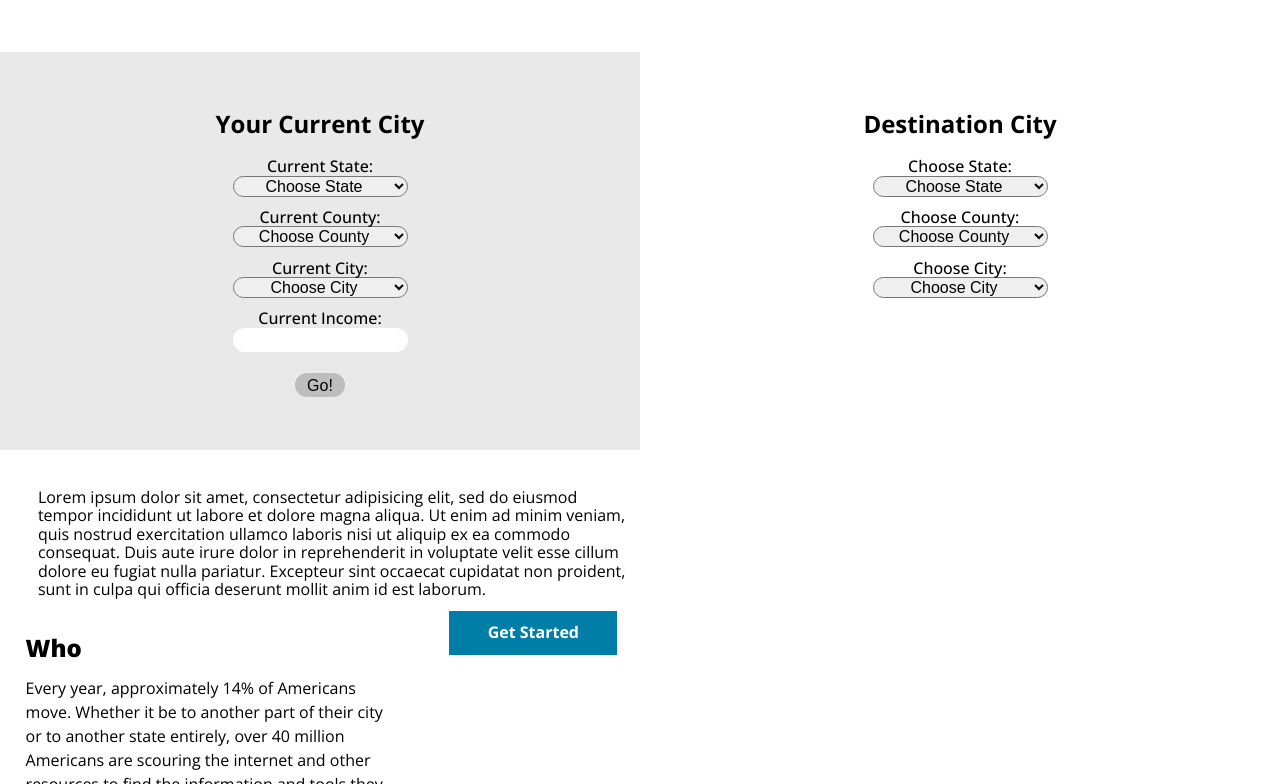
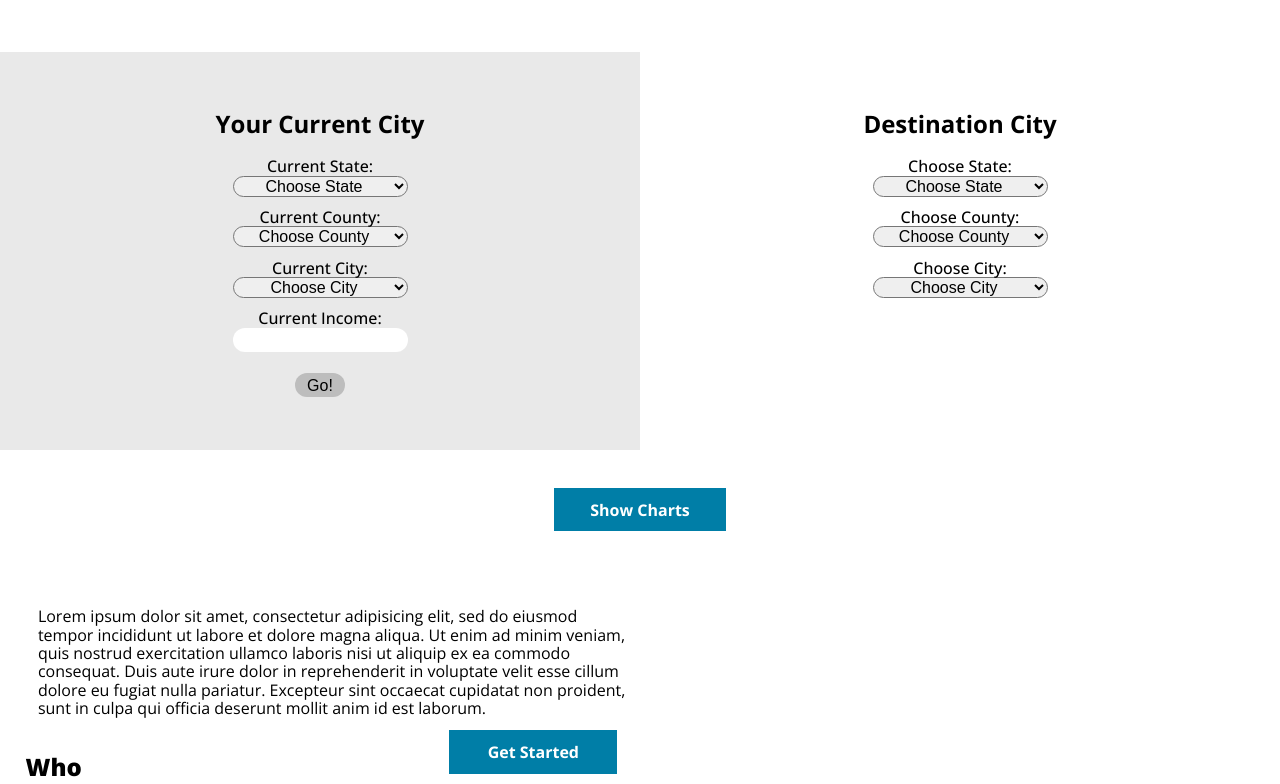
Before and after one commit to MugsyCarter/Transplantr, a website: page index.html in a window 1280 px wide. Both pictures are taken after a click on the button "Go!". Shown: the part 1097-1881 px from the top of the page. Drawn offline with nearby package versions, Linux system fonts and the light colour scheme.

Commit message:
show charts button added

```diff
--- a/index.html
+++ b/index.html
@@ -98,6 +98,7 @@
           </div>
         </div>
         <div id="data-page" class="tab-content">
+          <div class="datacontainer">
           <div id="current-side">
             <h2>Your Current City</h2>
             <form id="#current-city-input">
@@ -250,7 +251,12 @@
             <div id="destination-mortgage-data"></div>
             <div id="destination-rental-data"></div>
           </div>
-
+        </div>
+        <div class="showChartContainer">
+        <form action="city-comparison">
+          <input type="submit" class="get-started-btn" id="chart-submit" value="Show Charts" />
+        </form>
+        </div>
         </div>
 
 
--- a/scripts/models/city.js
+++ b/scripts/models/city.js
@@ -66,6 +66,7 @@
       }
     } // income called here so it waits for the input to load
     dataController.incomeReveal(Census.currentIncome);
+    $('.showChartContainer').css('display', 'block');
   });
 
 /****************** DESTINATION CITY INFORMATION ******************/
--- a/styles/modules.css
+++ b/styles/modules.css
@@ -135,6 +135,7 @@ a:hover{
   box-sizing: border-box;
   text-align: center;
   padding: 3%;
+  width:50%;
 }
 
 #current-city-input,
@@ -144,6 +145,7 @@ a:hover{
 
 #current-side {
   background-color: #e9e9e9;
+  float:left;
 }
 
 #current-submit {
@@ -191,6 +193,13 @@ a:hover{
   display: none;
 }
 
+.showChartContainer {
+  clear:both;
+  text-align:center;
+  padding:3%;
+  display:none;
+}
+
 #graphs-page {
   padding:2%;
 }
@@ -202,6 +211,8 @@ a:hover{
 .chartSize {
   padding:1%;
 }
+
+
 
 
 /* Media Query Stuff */
@@ -216,7 +227,7 @@ a:hover{
     font-size: 2.9em;
   }
 
-  #data-page {
+  .datacontainer {
     display: flex;
   }
 
@@ -228,7 +239,6 @@ a:hover{
   }
 
   #destination-side {
-    width: 50%;
     float: right;
   }
 }
```
